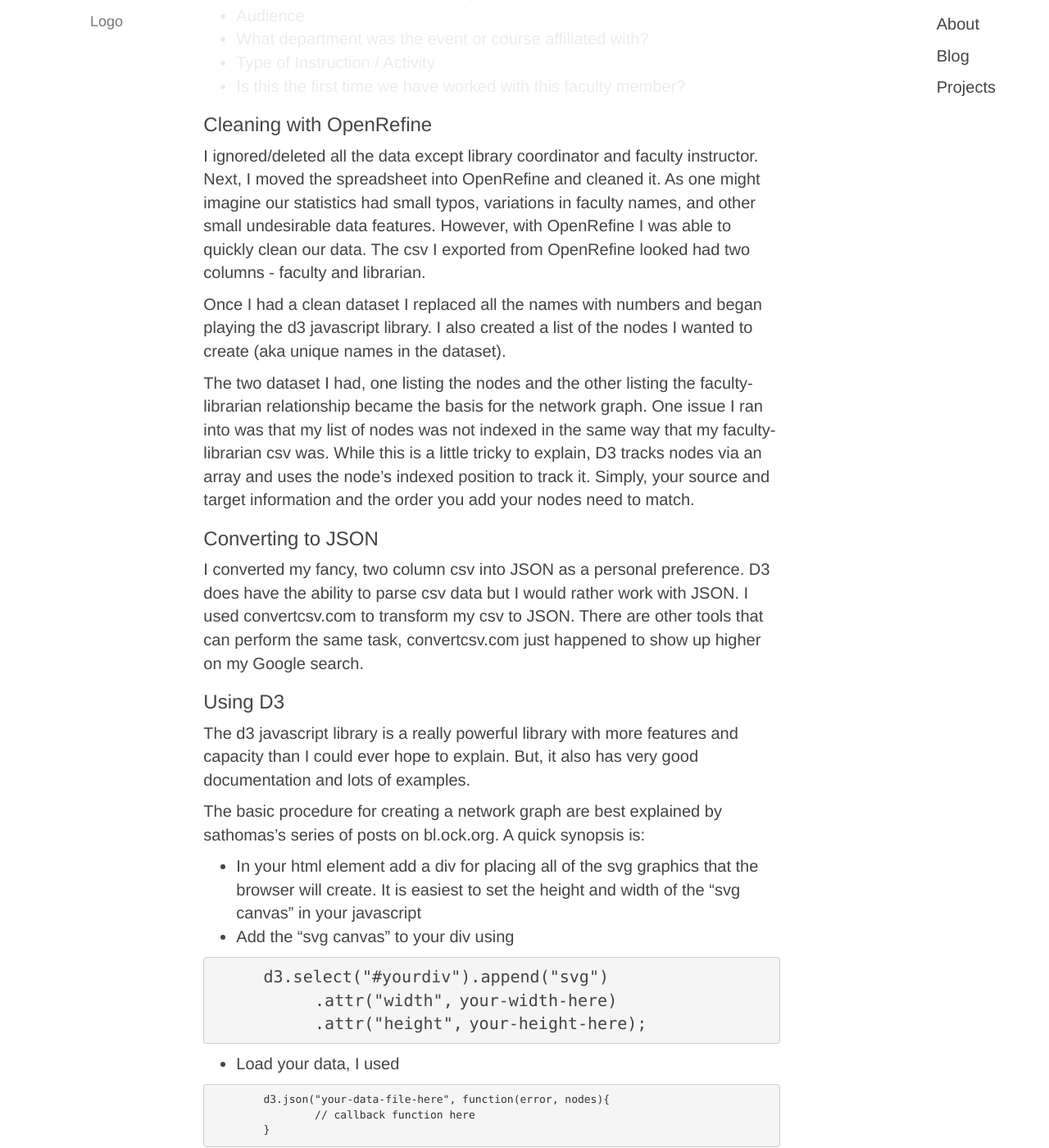
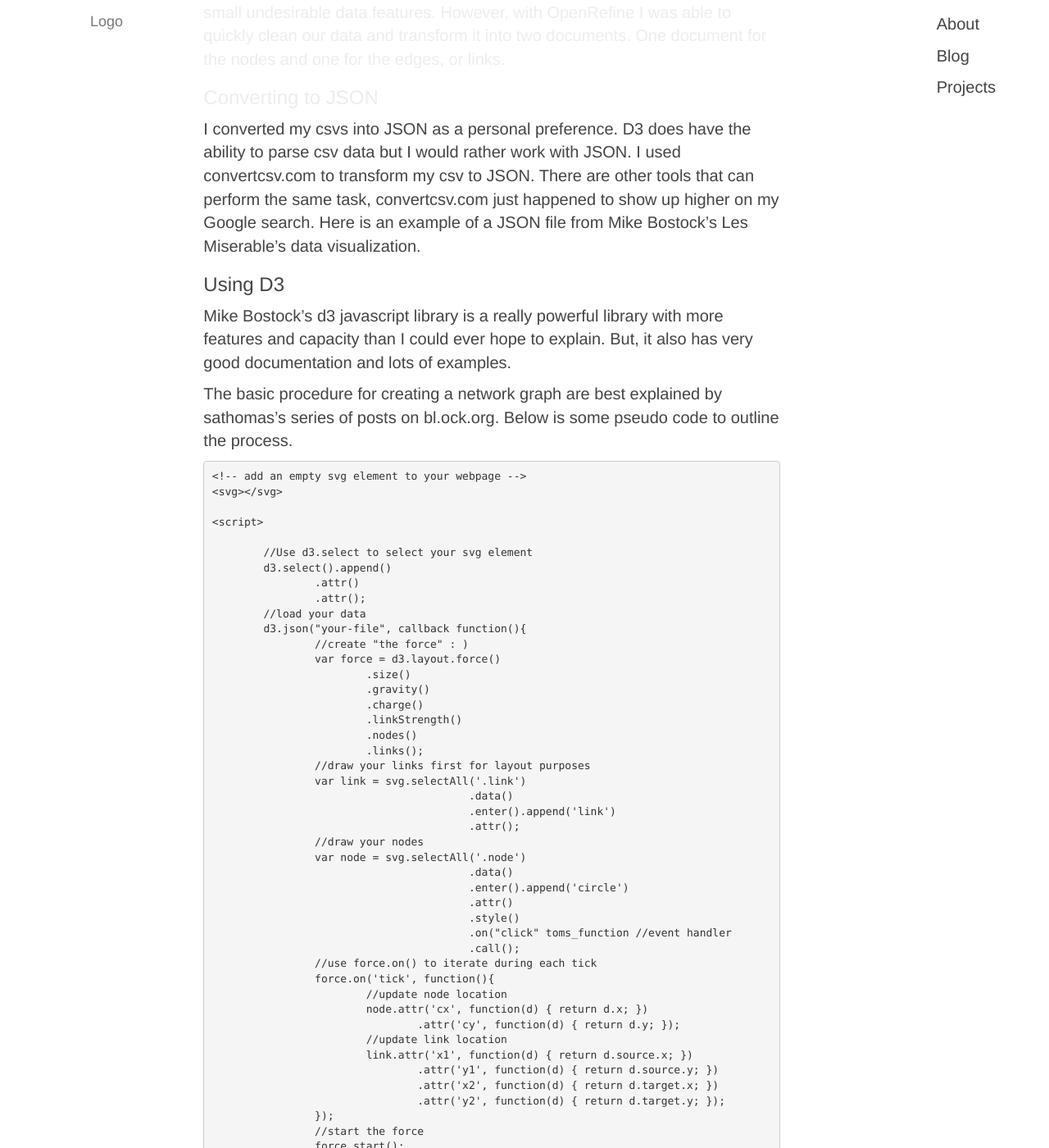
Before and after one commit to tomhohenstein/tomhohenstein.github.io, a Jekyll site: the page built from projects/in/index.md, in a window 1280 px wide and 1400 px high, scrolled down 2633 px. Shown: the whole window at 82% size. Built offline with Jekyll 4.4.1, drawn with Linux system fonts in a browser that asks for light colours; some of the changed text lies outside the part shown.

Commit message:
instruction network edits

````diff
--- a/projects/in/index.md
+++ b/projects/in/index.md
@@ -35,13 +35,12 @@ While this project is far from finished, feel free to click and drag the circles
 
 <div id="svg"></div>
 
-##How it works
+##Background
 
 Before starting, I need to thank a [series of posts](http://bl.ocks.org/sathomas/11550728) by [sathomas](http://bl.ocks.org/sathomas) on [bl.ocks.org](http://bl.ocks.org). I was completely lost before I found these posts and would probably still be. I would also like to think the [DST4L](http://altbibl.io/dst4l/) community that Chris Erdmann is building. The DST4L classes that I attended this fall were awesome and made it possible for me to get this little project off the ground.
 
-I have to admit that the math behind how gravitational force and charge of each node impacts the overall graph is well over my head. However, I the underlying concept behind the graph is rather simple - using a line to depict a certain relationship between each node. In this example the nodes are faculty or librarians, and the lines are instructional sessions. As such, the datasets behind the network graph are a list of nodes and a two column csv representing the links. Each link has a source and a target, I simply changed faculty to source and librarian to target in my csv. All of the "fun" features, like moving the nodes and the initial build, are aspects of the [d3 javascript](http://d3js.org/) library.
 
-###Tools
+##Tools
 Here are the tools that I used for this project:
 
 * [d3 javascript](http://d3js.org/) library, which can be found [on GitHub](https://github.com/mbostock/d3).
@@ -71,90 +70,75 @@ Our statistics are entered into a form - Google Docs or Qualtrics - and ported i
  * Is this the first time we have worked with this faculty member?
 
 ###Cleaning with OpenRefine
-I ignored/deleted all the data except library coordinator and faculty instructor. Next, I moved the spreadsheet into [OpenRefine](http://openrefine.org/) and cleaned it. As one might imagine our statistics had small typos, variations in faculty names, and other small undesirable data features. However, with [OpenRefine](http://openrefine.org/) I was able to quickly clean our data. The csv I exported from [OpenRefine](http://openrefine.org/) looked had two columns - faculty and librarian.
+I ignored/deleted all the data except library coordinator and faculty instructor. Next, I moved the spreadsheet into [OpenRefine](http://openrefine.org/) and cleaned it. As one might imagine our statistics had small typos, variations in faculty names, and other small undesirable data features. However, with [OpenRefine](http://openrefine.org/) I was able to quickly clean our data and transform it into two documents. One document for the nodes and one for the edges, or links.
 
-Once I had a clean dataset I replaced all the names with numbers and began playing the [d3 javascript](http://d3js.org/) library. I also created a list of the nodes I wanted to create (aka unique names in the dataset).
-
-The two dataset I had, one listing the nodes and the other listing the faculty-librarian relationship became the basis for the network graph. One issue I ran into was that my list of nodes was not indexed in the same way that my faculty-librarian csv was. While this is a little tricky to explain, D3 tracks nodes via an array and uses the node's indexed position to track it. Simply,  your source and target information and the order you add your nodes need to match.
 
 ###Converting to JSON
 
-I converted my fancy, two column csv into JSON as a personal preference. D3 does have the ability to [parse csv](https://github.com/mbostock/d3/wiki/CSV) data but I would rather work with JSON. I used [convertcsv.com](http://www.convertcsv.com/csv-to-json.htm) to transform my csv to JSON. There are other tools that can perform the same task, [convertcsv.com](http://www.convertcsv.com/csv-to-json.htm) just happened to show up higher on my [Google search](https://www.google.com?q=csv%20to%20json).
+I converted my csvs into JSON as a personal preference. D3 does have the ability to [parse csv](https://github.com/mbostock/d3/wiki/CSV) data but I would rather work with JSON. I used [convertcsv.com](http://www.convertcsv.com/csv-to-json.htm) to transform my csv to JSON. There are other tools that can perform the same task, [convertcsv.com](http://www.convertcsv.com/csv-to-json.htm) just happened to show up higher on my [Google search](https://www.google.com?q=csv%20to%20json). Here is an [example of a JSON file](http://bl.ocks.org/mbostock/4062045#miserables.json) from [Mike Bostock's](https://github.com/mbostock) Les Miserable's data visualization.
 
 ###Using D3
 
-The [d3 javascript](http://d3js.org/) library is a really powerful library with more features and capacity than I could ever hope to explain. But, it also has very good [documentation](https://github.com/mbostock/d3/wiki) and lots of [examples](https://github.com/mbostock/d3/wiki/Gallery).
+Mike Bostock's [d3 javascript](http://d3js.org/) library is a really powerful library with more features and capacity than I could ever hope to explain. But, it also has very good [documentation](https://github.com/mbostock/d3/wiki) and lots of [examples](https://github.com/mbostock/d3/wiki/Gallery).
 
-The basic procedure for creating a network graph are best explained by sathomas's [series of posts](http://bl.ocks.org/sathomas/11550728) on bl.ock.org. A quick synopsis is:
+The basic procedure for creating a network graph are best explained by sathomas's [series of posts](http://bl.ocks.org/sathomas/11550728) on bl.ock.org. Below is some pseudo code to outline the process.
 
-* In your html element add a div for placing all of the svg graphics that the browser will create. It is easiest to set the height and width of the "svg canvas" in your javascript
-* Add the "svg canvas" to your div using
+```
+<!-- add an empty svg element to your webpage -->
+<svg></svg>
 
-```javascript
-	d3.select("#yourdiv").append("svg")
-		.attr("width", your-width-here)
-		.attr("height", your-height-here);
-```
-* Load your data, I used
+<script>
 
-```javascritpt
-	d3.json("your-data-file-here", function(error, nodes){
-		// callback function here
+	//Use d3.select to select your svg element
+	d3.select().append()
+		.attr()
+		.attr();
+	//load your data
+	d3.json("your-file", callback function(){
+		//create "the force" : )
+		var force = d3.layout.force()
+			.size()
+			.gravity()
+			.charge()
+			.linkStrength()
+			.nodes()
+			.links();
+		//draw your links first for layout purposes
+		var link = svg.selectAll('.link')
+					.data()
+					.enter().append('link')
+					.attr();
+		//draw your nodes
+		var node = svg.selectAll('.node')
+					.data()
+					.enter().append('circle')
+					.attr()
+					.style()
+					.on("click" toms_function //event handler
+					.call();
+		//use force.on() to iterate during each tick
+		force.on('tick', function(){
+			//update node location
+			node.attr('cx', function(d) { return d.x; })
+				.attr('cy', function(d) { return d.y; });
+			//update link location
+			link.attr('x1', function(d) { return d.source.x; })
+				.attr('y1', function(d) { return d.source.y; })
+				.attr('x2', function(d) { return d.target.x; })
+				.attr('y2', function(d) { return d.target.y; });
+		});
+		//start the force
+		force.start();
+	});
+	//additional functions
+	toms_function(){
+		//do things when node is clicked
 	}
-```
-* At this point, you can go in a lot of directions. Within the callback, I decided to
 
-```javascript
-	//create the force
-	var force = d3.layout.force()
-	        .size([width, height]) //size
-	        .gravity(0.5) //gravity
-	        .charge(-700) //charge between elements
-	        .linkStrength(0.8) // link strength, rigidity
-	        .nodes(nodes) // adds nodes
-	        .links(links) // adds links
+</script
 
-	//draw links first
-	    var link = svg.selectAll('.link')
-			.data(links)
-			.enter().append('line')
-			.attr('class', 'link');
-
-	//draw nodes
-	var node = svg.selectAll('.node')
-		.data(nodes)
-		.enter().append('circle')
-		.attr('class','node')
-		.style('fill',function(d) {return d.color})
-		.style('stroke',function(d) {return d.color})
-		.attr('r',function(d) {return d.size})
-		.attr('id', function(d) {return d.label})
-		.on("click", click)
-		.on("dblclick", dblclick)
-		.call(drag);
-```
-> One important lesson learned was to create the links first. Doing it this way ensure the nodes are on top of the links.
-> Another lesson was that D3 tracks the nodes by their index number. This means that the data that represents your links needs to match the order that you add your nodes. That is the "source" and "target," in this example the faculty member and librarian, match the order you add the nodes.
-
-* The last bit is to have D3 update the node and links position after each "tick." A tick is essentially one step in the force simulation. The way I understand this is to envision the solar system. The network graph has similar features to the solar system - gravity, electric "charge," and distance between objects. In the same way the solar system is consistently moving based on these forces, the simulation does too. A tick, is like one day in the solar system, it is one step in the simulation. At the end of the simulation the graph achieves a sort of "steady state" until it is altered again. Within the same callback function from `d3.json("your-data-file-here", function(error, nodes){...}`
-
-```javascript
-	//turn force on and sent function for each tick
-	force.on('tick', function(){
-
-		//update node location
-		node.attr('cx', function(d) { return d.x; })
-			.attr('cy', function(d) { return d.y; });
-
-		//update link location
-		link.attr('x1', function(d) { return d.source.x; })
-			.attr('y1', function(d) { return d.source.y; })
-			.attr('x2', function(d) { return d.target.x; })
-			.attr('y2', function(d) { return d.target.y; });
-		});
 ```
 
-* At this point you can add additional functions for normal events like click, double click, and mouse over.
 
 <script src="{{ site.baseurl }}/projects/in/d3/d3.min.js"></script>
 <script>
````
